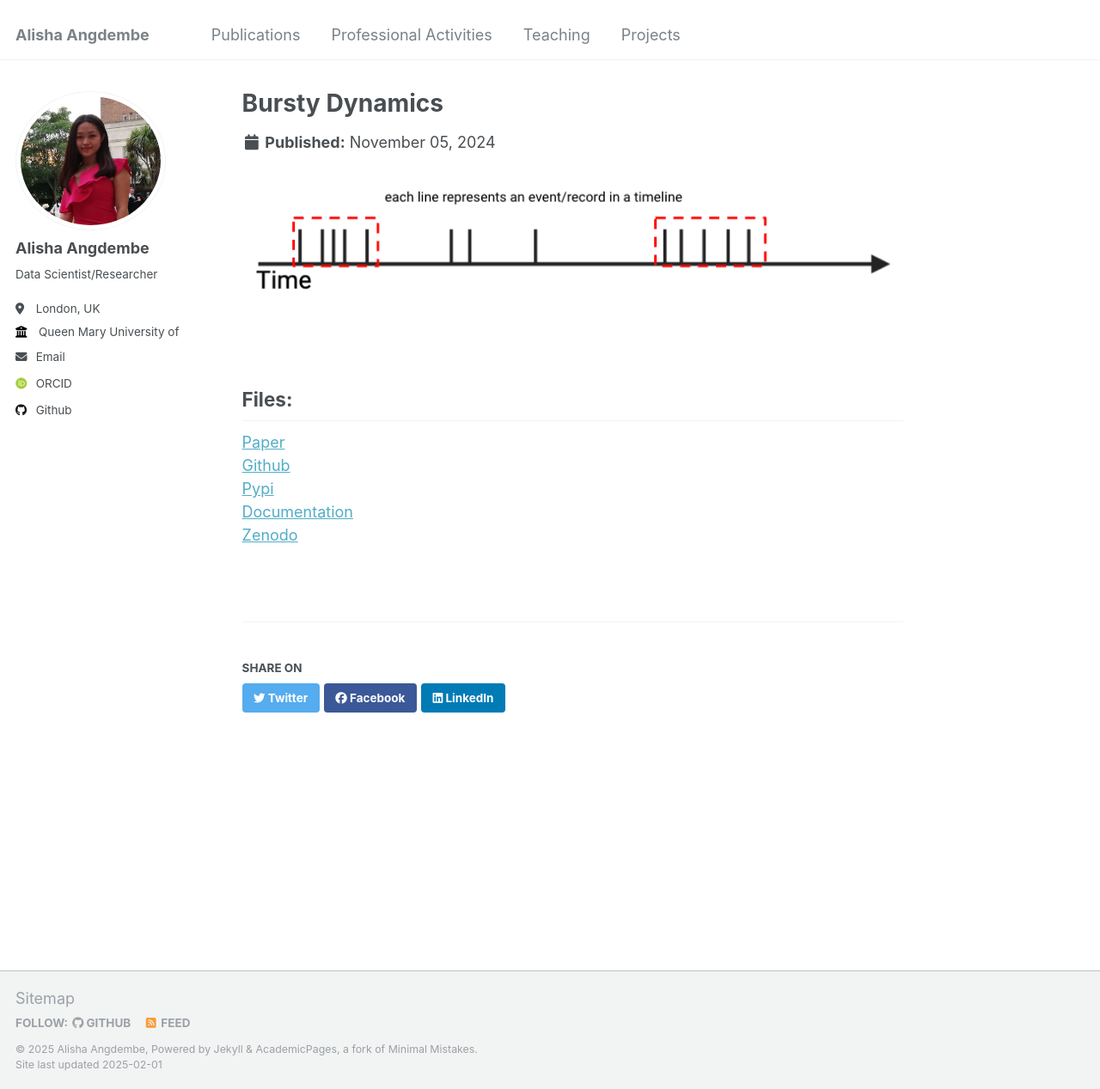
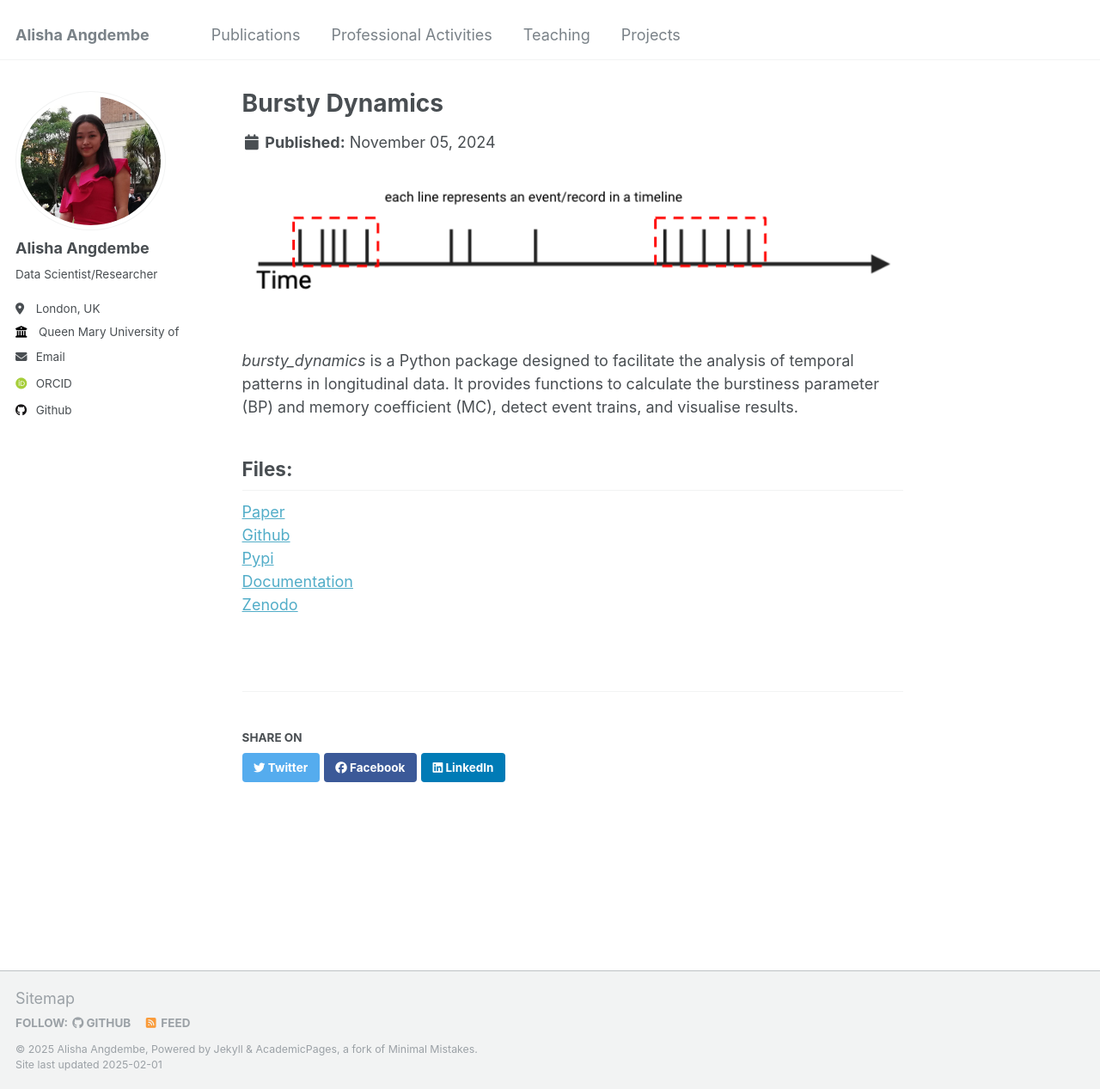
Before and after one commit to AlishaAng/AlishaAng.github.io, a Jekyll site: the page built from _projects/BD_tool.md, in a window 1280 px wide and 1267 px high. Shown: the whole window at 86% size. Built offline with Jekyll 4.4.1, drawn with Linux system fonts in a browser that asks for light colours; some web fonts are replaced.

Commit message:
add info

```diff
--- a/_projects/BD_tool.md
+++ b/_projects/BD_tool.md
@@ -8,6 +8,8 @@ date: 2024-11-05
 
 <center><img src="/images/projects/train.png"></center>
 
+*bursty_dynamics* is a Python package designed to facilitate the analysis of temporal patterns in longitudinal data. It provides functions to calculate the burstiness parameter (BP) and memory coefficient (MC), detect event trains, and visualise results.
+
 ## Files:
 
 [Paper](https://doi.org/10.48550/arXiv.2411.03210) <br>
```
Also changed, not shown: _includes/archive-thumbnail.html (+1 -8 lines), 1 other file.
